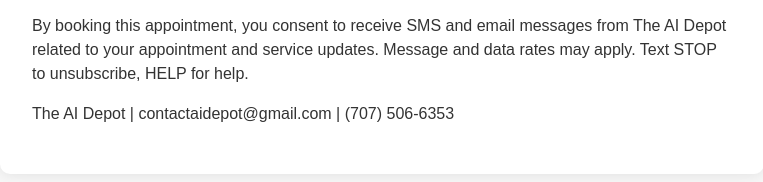
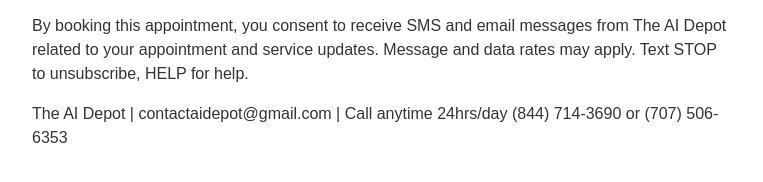
Before and after one commit to TheAIDepot/foundation-landing, a plain HTML site: page public/booking.html in a window 1280 px wide. Shown: the part 822-1004 px from the top of the page, without its empty margins (258-1021 px from the left). Drawn offline with Linux system fonts and the light colour scheme.

Commit message:
Update booking.html
added toll free #

```diff
--- a/public/booking.html
+++ b/public/booking.html
@@ -27,7 +27,7 @@
         Message and data rates may apply. Text STOP to unsubscribe, HELP for help.
       </p>
       <p>
-        The AI Depot | contactaidepot@gmail.com | (707) 506-6353
+        The AI Depot | contactaidepot@gmail.com |   Call anytime 24hrs/day (844) 714-3690 or (707) 506-6353
       </p>
     </footer>
   </div>
```
